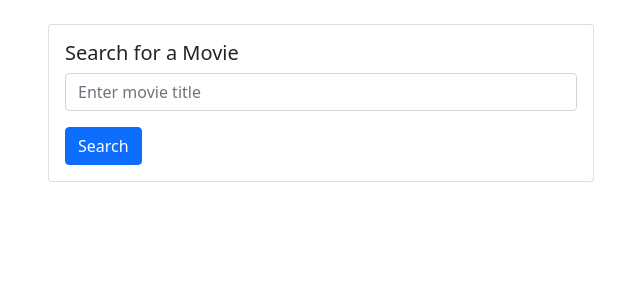
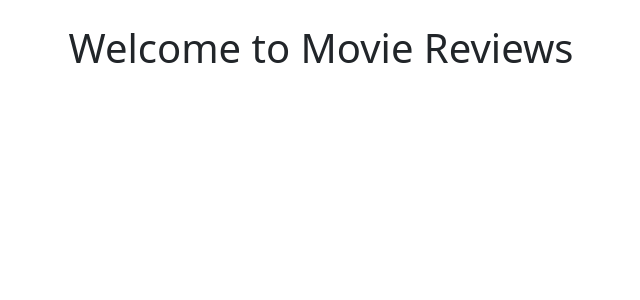
Before and after one commit to Simran1993/MovieReviewWithPython, a Flask app: page / in a window 1280 px wide. Shown: the part 56-356 px from the top of the page, without its empty margins (319-959 px from the left). Run offline with Flask 3, Linux system fonts and the light colour scheme; the visitor is signed in with stand-in values (Sample User, id 1); some libraries are stand-ins or nearby versions.

Commit message:
adding some more sennce to the site

```diff
--- a/app.py
+++ b/app.py
@@ -1,168 +1,43 @@
-from flask import Flask, render_template, request, redirect, url_for, flash, session
+from flask import Flask
 from flask_pymongo import PyMongo
 from dotenv import load_dotenv
 import os
-from functools import wraps
 
+# Import blueprints
+from routes.auth import auth_bp
+from routes.movie import movie_bp
+from routes.review import review_bp
 
-# Import our models and services
+# Import models and services
 from models.user import UserModel
 from models.review import ReviewModel
 from factories.movie_provider_factory import MovieProviderFactory
 
 load_dotenv()
 
-app = Flask(__name__)
-app.secret_key = '11dsd215e16e'
-app.config["MONGO_URI"] = "mongodb+srv://simrn204:Ottawa2004@simran1993.rc2c4.mongodb.net/MovieTable"
-try:
+def create_app():
+    app = Flask(__name__)
+    app.secret_key = '11dsd215e16e'
+    app.config["MONGO_URI"] = "mongodb+srv://simrn204:Ottawa2004@simran1993.rc2c4.mongodb.net/MovieTable"
+
+    # Initialize MongoDB
     mongo = PyMongo(app)
-    print("MongoDB connected:", mongo.db)
-except Exception as e:
-    print("Failed to connect to MongoDB:", e)
-    mongo = None
 
+    # Initialize models and services
+    app.user_model = UserModel(mongo.db)
+    app.review_model = ReviewModel(mongo.db)
+    app.movie_provider = MovieProviderFactory.get_provider(
+        'omdb',
+        'b24150c3'
+    )
 
-if mongo.db is not None:  # Explicitly check if the database object is not None
-    from models.user import UserModel
-    from models.review import ReviewModel
-    from factories.movie_provider_factory import MovieProviderFactory
+    # Register blueprints
+    app.register_blueprint(auth_bp)
+    app.register_blueprint(movie_bp)
+    app.register_blueprint(review_bp)
 
-    user_model = UserModel(mongo.db)
-    review_model = ReviewModel(mongo.db)
-    movie_provider = MovieProviderFactory.get_provider(
-    'omdb',  # Specify the provider type
-    'b24150c3'  # Your OMDB API Key
-)
-else:
-    print("Error: MongoDB is not initialized. Models cannot be created.")
-
-
-
-@app.route('/')
-def index():
-    return render_template('index.html')
-
-
-def login_required(f):
-    @wraps(f)
-    def decorated_function(*args, **kwargs):
-        if 'user_id' not in session:
-            flash('Please login first', 'error')
-            return redirect(url_for('login'))
-        return f(*args, **kwargs)
-    return decorated_function
-
-@app.route('/register', methods=['GET', 'POST'])
-def register():
-    if request.method == 'POST':
-        username = request.form['username']
-        existing_user = user_model.find_by_username(username)
-
-        if existing_user is None:
-            user_model.create_user(
-                username=username,
-                email=request.form['email'],
-                password=request.form['password']
-            )
-            flash('Registration successful! Please login.', 'success')
-            return redirect(url_for('login'))
-
-        flash('Username already exists!', 'error')
-    return render_template('register.html')
-
-@app.route('/login', methods=['GET', 'POST'])
-def login():
-    if request.method == 'POST':
-        user = user_model.find_by_username(request.form['username'])
-
-        if user and user_model.verify_password(user, request.form['password']):
-            session['user_id'] = str(user['_id'])
-            session['username'] = user['username']
-            flash('Logged in successfully!', 'success')
-            return redirect(url_for('index'))
-
-        flash('Invalid username/password combination', 'error')
-    return render_template('login.html')
-
-@app.route('/search', methods=['POST'])
-@login_required
-def search_movie():
-    movie_title = request.form.get('movie_title')
-    movie_data = movie_provider.search_movie(movie_title)
-
-    if movie_data.get('Response') == 'True':
-        return render_template('movie_details.html', movie=movie_data)
-    else:
-        flash('Movie not found!', 'error')
-        return redirect(url_for('index'))
-
-@app.route('/movie/<movie_id>')
-@login_required
-def movie_details(movie_id):
-    movie_data = movie_provider.get_movie_details(movie_id)
-    reviews = review_model.find_by_movie(movie_id)
-    return render_template('movie_details.html', movie=movie_data, reviews=reviews)
-
-@app.route('/review/<movie_id>', methods=['POST'])
-@login_required
-def add_review(movie_id):
-    review_model.create_review(
-        movie_id=movie_id,
-        user_id=session['user_id'],
-        username=session['username'],
-        rating=int(request.form.get('rating')),
-        comment=request.form.get('comment')
-    )
-    flash('Review added successfully!', 'success')
-    return redirect(url_for('movie_details', movie_id=movie_id))
-
-@app.route('/review/edit/<review_id>', methods=['GET', 'POST'])
-@login_required
-def edit_review(review_id):
-    review = review_model.find_by_id(review_id)
-
-    if review['user_id'] != session['user_id']:
-        flash('You can only edit your own reviews!', 'error')
-        return redirect(url_for('movie_details', movie_id=review['movie_id']))
-
-    if request.method == 'POST':
-        review_model.update_review(
-            review_id=review_id,
-            rating=int(request.form.get('rating')),
-            comment=request.form.get('comment')
-        )
-        flash('Review updated successfully!', 'success')
-        return redirect(url_for('movie_details', movie_id=review['movie_id']))
-
-    return render_template('edit_review.html', review=review)
-
-@app.route('/review/delete/<review_id>', methods=['POST'])
-@login_required
-def delete_review(review_id):
-    review = review_model.find_by_id(review_id)
-
-    # Check if the review exists and if the logged-in user is the owner of the review
-    if review is None:
-        flash('Review not found!', 'error')
-        return redirect(url_for('index'))
-
-    if review['user_id'] != session['user_id']:
-        flash('You can only delete your own reviews!', 'error')
-        return redirect(url_for('movie_details', movie_id=review['movie_id']))
-
-    # Proceed to delete the review
-    review_model.delete_review(review_id)
-    flash('Review deleted successfully!', 'success')
-    return redirect(url_for('movie_details', movie_id=review['movie_id']))
-
-@app.route('/logout')
-@login_required  # Optional: only allow logged-in users to log out
-def logout():
-    # Clear the session to log out the user
-    session.clear()
-    flash('You have been logged out.', 'success')
-    return redirect(url_for('login'))
+    return app
 
 if __name__ == '__main__':
+    app = create_app()
     app.run(debug=True)
--- /dev/null
+++ b/routes/auth.py
@@ -0,0 +1,53 @@
+from flask import Blueprint, render_template, request, redirect, url_for, flash, session
+from functools import wraps
+from flask import current_app
+
+auth_bp = Blueprint('auth', __name__)
+
+def login_required(f):
+    @wraps(f)
+    def decorated_function(*args, **kwargs):
+        if 'user_id' not in session:
+            flash('Please login first', 'error')
+            return redirect(url_for('auth.login'))
+        return f(*args, **kwargs)
+    return decorated_function
+
+
+@auth_bp.route('/register', methods=['GET', 'POST'])
+def register():
+    if request.method == 'POST':
+        username = request.form['username']
+        existing_user = current_app.user_model.find_by_username(username)
+
+        if existing_user is None:
+            current_app.user_model.create_user(
+                username=username,
+                email=request.form['email'],
+                password=request.form['password']
+            )
+            flash('Registration successful! Please login.', 'success')
+            return redirect(url_for('auth.login'))
+
+        flash('Username already exists!', 'error')
+    return render_template('register.html')
+
+@auth_bp.route('/login', methods=['GET', 'POST'])
+def login():
+    if request.method == 'POST':
+        user = current_app.user_model.find_by_username(request.form['username'])
+
+        if user and current_app.user_model.verify_password(user, request.form['password']):
+            session['user_id'] = str(user['_id'])
+            session['username'] = user['username']
+            flash('Logged in successfully!', 'success')
+            return redirect(url_for('movie.index'))
+
+        flash('Invalid username/password combination', 'error')
+    return render_template('login.html')
+
+@auth_bp.route('/logout')
+def logout():
+    session.clear()
+    flash('Logged out successfully!', 'success')
+    return redirect(url_for('auth.login'))
--- /dev/null
+++ b/routes/movie.py
@@ -0,0 +1,41 @@
+from flask import Blueprint, render_template, request, redirect, url_for, flash, current_app
+from routes.auth import login_required
+from flask import current_app
+import requests
+
+
+movie_bp = Blueprint('movie', __name__)
+
+MOVIE_API_URL = 'http://www.omdbapi.com/?apikey=b24150c3'
+
+@movie_bp.route('/')
+@login_required
+def index():
+    return render_template('index.html')
+
+@movie_bp.route('/search', methods=['GET'])
+@login_required
+def search_movie():
+    # Get search query from URL parameters, default to 'Shin Chan'
+    search_query = request.args.get('query', 'Shin Chan')
+    response = requests.get(f'{MOVIE_API_URL}&s={search_query}')
+
+    # Parse API response and fetch list of movies
+    if response.status_code == 200:
+        movies = response.json().get('Search', [])
+        if movies:
+            return render_template('search_results.html', movies=movies)
+        else:
+            flash('No related movies found!', 'error')
+    else:
+        flash('Error fetching data from the movie API!', 'error')
+
+    return redirect(url_for('movie.index'))
+
+
+
+@movie_bp.route('/movie/<movie_id>')
+def movie_details(movie_id):
+    movie_data = current_app.movie_provider.get_movie_details(movie_id)
+    reviews = current_app.review_model.find_by_movie(movie_id)
+    return render_template('movie_details.html', movie=movie_data, reviews=reviews)
--- a/templates/base.html
+++ b/templates/base.html
@@ -9,14 +9,14 @@
 <body>
     <nav class="navbar navbar-expand-lg navbar-dark bg-dark">
         <div class="container">
-            <a class="navbar-brand" href="{{ url_for('index') }}">Movie Reviews</a>
+            <a class="navbar-brand" href="{{ url_for('movie.index') }}">Movie Reviews</a>
             <div class="navbar-nav ms-auto">
                 {% if 'user_id' in session %}
                     <span class="nav-item nav-link text-light">Welcome, {{ session['username'] }}</span>
-                    <a class="nav-item nav-link" href="{{ url_for('logout') }}">Logout</a>
+                    <a class="nav-item nav-link" href="{{ url_for('auth.logout') }}">Logout</a>
                 {% else %}
-                    <a class="nav-item nav-link" href="{{ url_for('login') }}">Login</a>
-                    <a class="nav-item nav-link" href="{{ url_for('register') }}">Register</a>
+                <a class="nav-item nav-link" href="{{ url_for('auth.login') }}">Login</a>
+                <a class="nav-item nav-link" href="{{ url_for('auth.register') }}">Register</a>
                 {% endif %}
             </div>
         </div>
--- a/templates/edit_review.html
+++ b/templates/edit_review.html
@@ -19,7 +19,7 @@
             </div>
         </div>
     </div>
-    <a href="{{ url_for('logout') }}">Logout</a>
+    <a href="{{ url_for('auth.logout') }}">Logout</a>
 
 </div>
 {% endblock %}
--- a/templates/index.html
+++ b/templates/index.html
@@ -1,19 +1,20 @@
 {% extends "base.html" %}
+
 {% block content %}
-<div class="row justify-content-center">
-    <div class="col-md-6">
-        <div class="card">
+<h1 class="text-center">Welcome to Movie Reviews</h1>
+
+<div class="row">
+    {% for movie in movies %}
+    <div class="col-md-4">
+        <div class="card mb-3">
+            <img src="{{ movie.Poster }}" alt="{{ movie.Title }}" class="card-img-top">
             <div class="card-body">
-                <h5 class="card-title">Search for a Movie</h5>
-                <form action="{{ url_for('search_movie') }}" method="POST">
-                    <div class="mb-3">
-                        <input type="text" name="movie_title" class="form-control" placeholder="Enter movie title" required>
-                    </div>
-                    <button type="submit" class="btn btn-primary">Search</button>
-                </form>
+                <h5 class="card-title">{{ movie.Title }}</h5>
+                <p class="card-text">{{ movie.Year }}</p>
+                <a href="{{ url_for('movie.movie_details', movie_id=movie.imdbID) }}" class="btn btn-primary">See Reviews</a>
             </div>
         </div>
     </div>
-
+    {% endfor %}
 </div>
 {% endblock %}
```
Also changed, not shown: routes/review.py (added, +51 -0 lines), templates/movie_details.html (+10 -6 lines), templates/search_results.html (added, +18 -0 lines).
